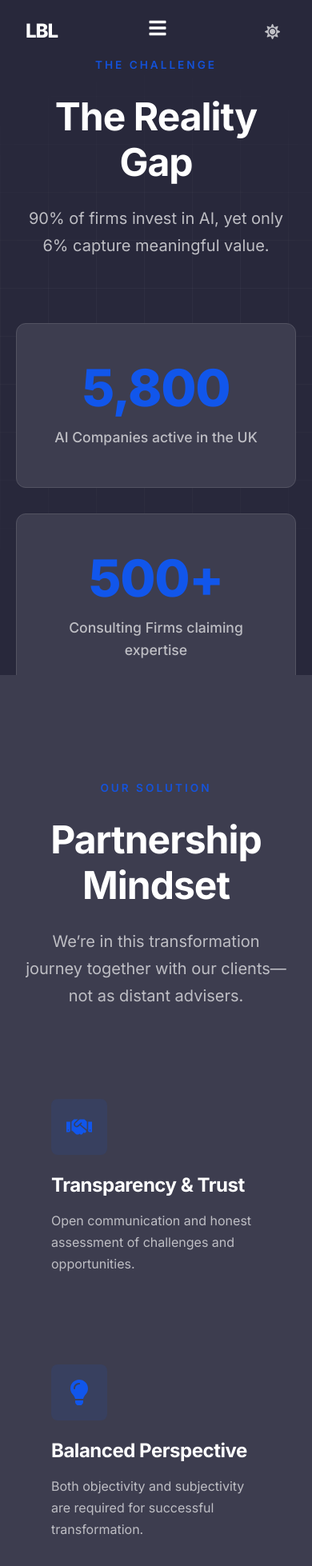
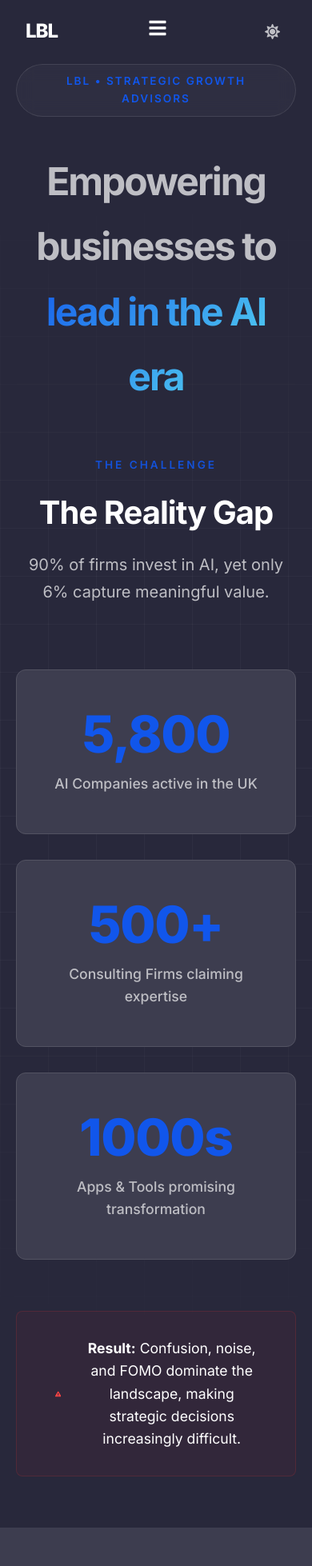
Before and after one commit to carlosjustgit/LBL-Website, a React (Vite) app: page / in a window 390 px wide. Shown: the top 1958 px of the page at 80% size. Built offline with nearby package versions, Linux system fonts and the light colour scheme.

Commit message:
Fix: Critical layout bugs (Navbar overlap, Grid responsiveness)

```diff
--- a/src/pages/Home.css
+++ b/src/pages/Home.css
@@ -1,6 +1,6 @@
 .home-container {
     width: 100%;
-    overflow: hidden;
+    /* overflow: hidden; Removed to prevent cutting off content */
 }
 
 /* Common Section Styles */
@@ -44,8 +44,8 @@
 
 /* Hero Section */
 .hero-section {
-    height: 100vh;
-    min-height: 700px;
+    min-height: 100vh;
+    /* Changed from height: 100vh to allow expansion */
     width: 100%;
     display: flex;
     justify-content: center;
@@ -53,6 +53,10 @@
     position: relative;
     background: var(--color-background);
     overflow: hidden;
+    padding-top: 80px;
+    /* Add padding for fixed navbar */
+    padding-bottom: 4rem;
+    /* Add bottom padding for safety */
 }
 
 /* Premium Background Effects */
@@ -492,7 +496,21 @@
     line-height: 1.8;
 }
 
-@media screen and (max-width: 960px) {
+@media screen and (max-width: 1024px) {
+
+    .stats-grid,
+    .approach-grid,
+    .framework-grid {
+        grid-template-columns: repeat(2, 1fr);
+        gap: 2rem;
+    }
+
+    .hero-content h1 {
+        font-size: 4rem;
+    }
+}
+
+@media screen and (max-width: 768px) {
 
     .stats-grid,
     .approach-grid,
@@ -515,6 +533,10 @@
     }
 
     .hero-content h1 {
-        font-size: 3.5rem;
+        font-size: 3rem;
+    }
+
+    .section-header h2 {
+        font-size: 2.5rem;
     }
 }
```
